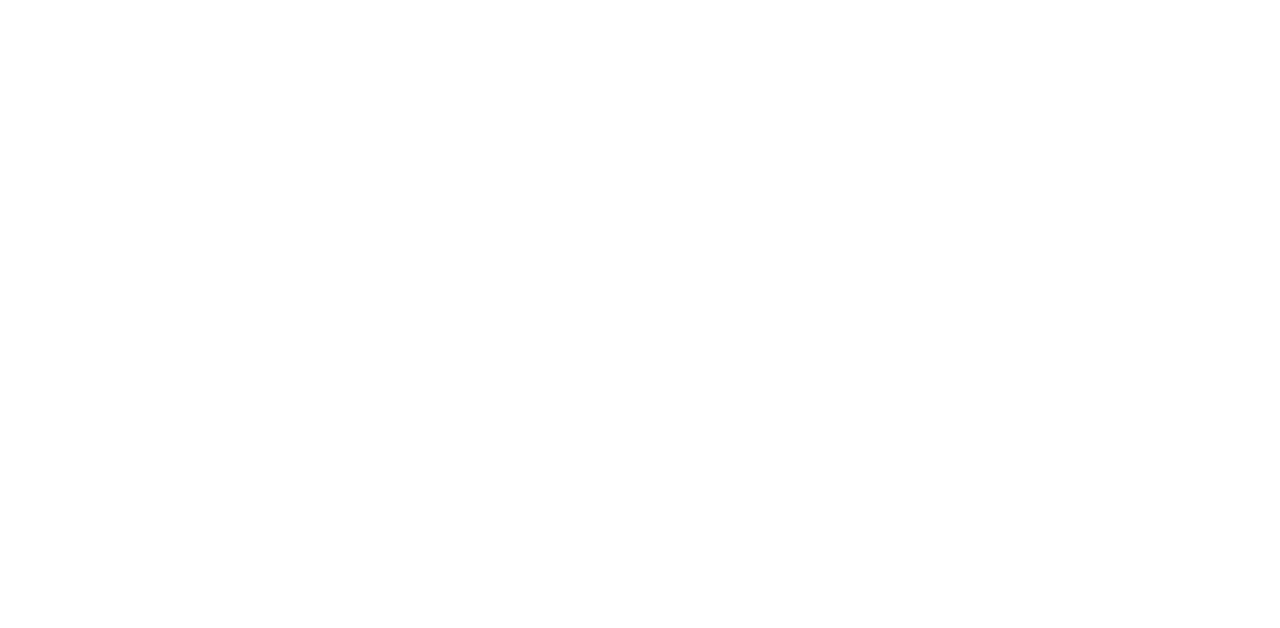
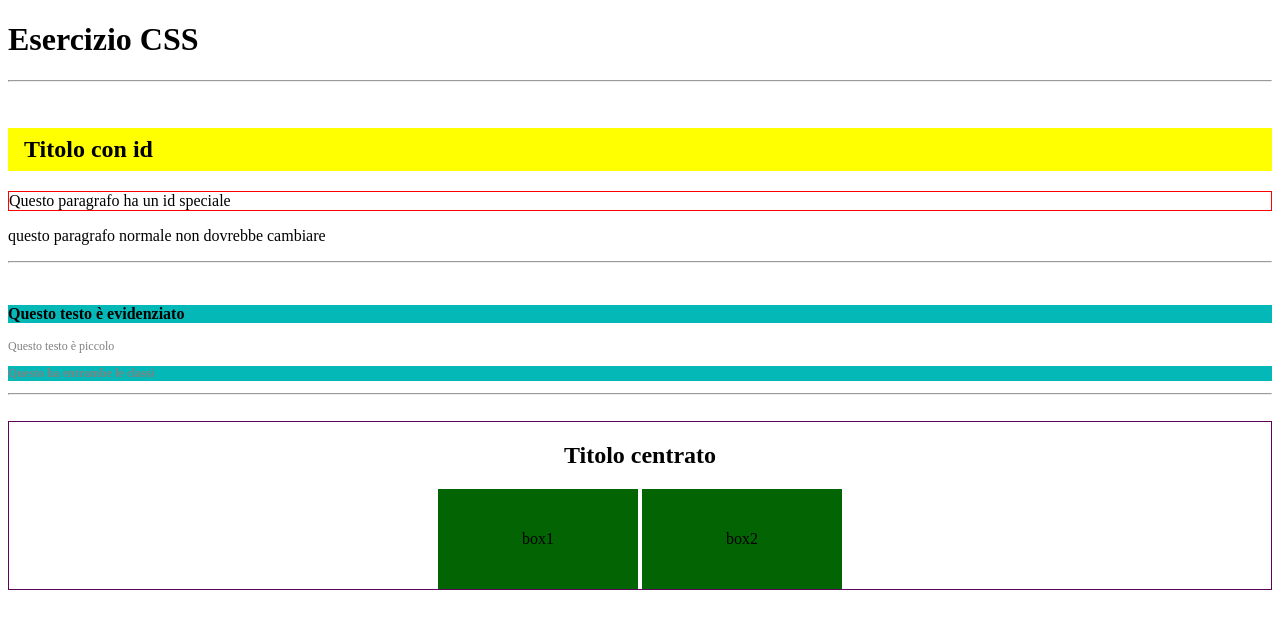
Before and after one commit to Chris7Mann/CorsoFrontEndTalentForm, a plain HTML site: page CSS Base/index.html in a window 1280 px wide. Drawn offline with Linux system fonts and the light colour scheme.

Commit message:
css base box model

```diff
--- /dev/null
+++ b/CSS Base/ASSETS/CSS/boxmodel.css
@@ -0,0 +1,30 @@
+*{
+    margin: 0;
+    padding: 0;
+    box-sizing: border-box;
+}
+
+#container, #container2{
+    background-color: lightgreen;
+    border: 1px solid black;
+    width: 300px;
+    height: 300px;
+    padding: 40px 20px;
+
+}
+
+#box, #box2{
+    border: 1px solid red;
+    background-color: lightcoral;
+    width: 100%;
+    height: 100%;
+
+}
+
+#container{
+    margin-bottom: 50px;
+}
+
+#container2{
+    box-sizing: content-box;
+}
--- a/CSS Base/ASSETS/CSS/style.css
+++ b/CSS Base/ASSETS/CSS/style.css
@@ -0,0 +1,37 @@
+#titoloPrincipale{
+    background-color: #ffff02;
+    padding: .5rem 1rem;
+}
+
+#paragrafoSpeciale{
+    border: 1px solid red;
+}
+
+
+.evidenziato{
+    background-color: #05b8b8;
+    font-weight: bold;
+}
+
+.piccolo{
+    color: grey;
+    font-size: 12px;
+}
+
+
+#container{
+    border: 1px solid #5c035c;
+    text-align: center;
+}
+
+#container h2{
+    text-align: center;
+}
+.box{
+    width: 200px;
+    height: 100px;
+    background-color: #036403;
+    text-align: center;
+    align-content: center;
+    display: inline-block;
+}
--- a/CSS Base/index.html
+++ b/CSS Base/index.html
@@ -8,5 +8,24 @@
 </head>
 <body>
 
+    <h1>Esercizio CSS</h1>
+    <hr><br>
+
+    <h2 id="titoloPrincipale">Titolo con id</h2>
+    <p id="paragrafoSpeciale">Questo paragrafo ha un id speciale</p>
+    <p>questo paragrafo normale non dovrebbe cambiare</p>
+    <hr><br>
+
+    <p class="evidenziato">Questo testo è evidenziato</p>
+    <p class="piccolo">Questo testo è piccolo</p>
+    <p class="evidenziato piccolo">Questo ha entrambe le classi</p>
+    <hr><br>
+
+    <div id="container">
+        <h2>Titolo centrato</h2>
+        <div class="box">box1</div>
+        <div class="box">box2</div>
+    </div>
+
 </body>
 </html>
```
Also changed, not shown: CSS Base/BoxModel.html (added, +28 -0 lines), CSS Base/ASSETS/MEDIA/es1.jpg (added), CSS Base/ASSETS/MEDIA/es2.jpg (added), CSS Base/ASSETS/MEDIA/es3.jpg (added).
